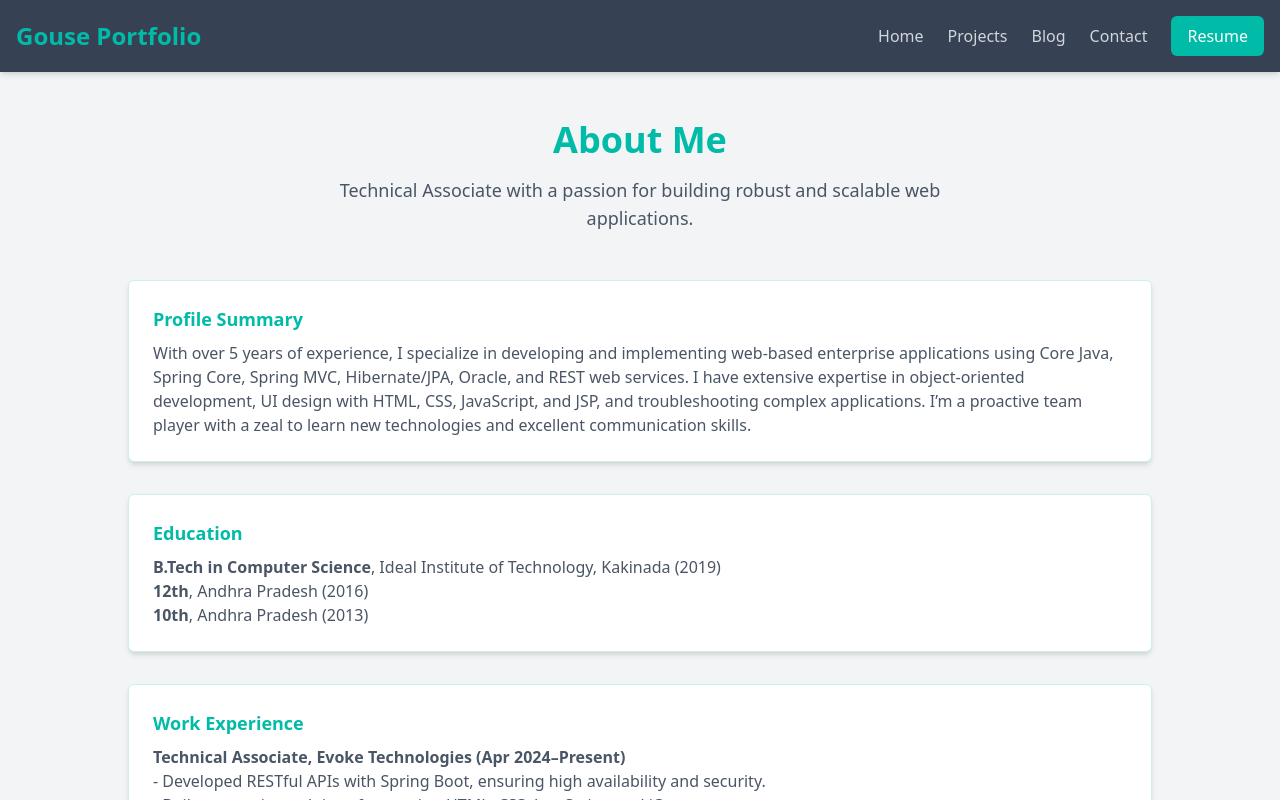
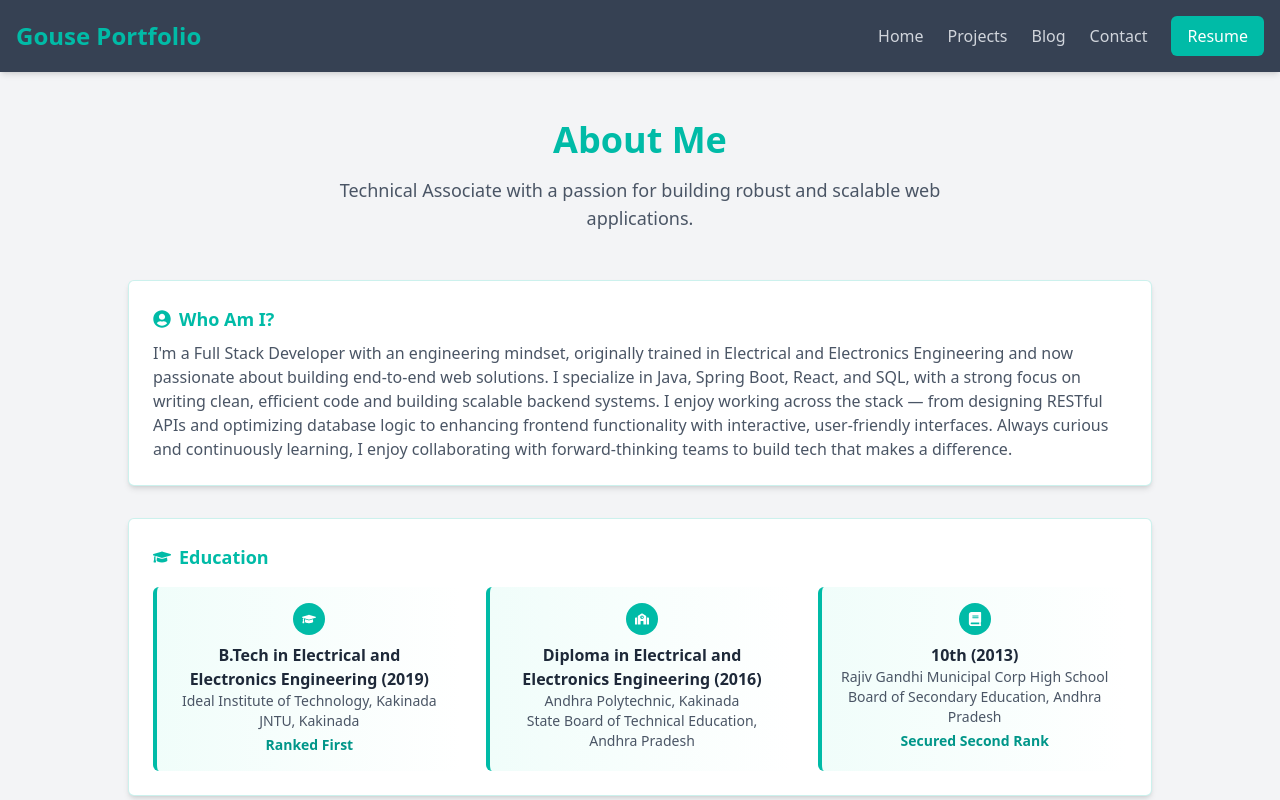
Before and after one commit to Gouse1229/gouse-portfolio, a React (Vite) app: page /about in a window 1280 px wide. Shown: the top 800 px of the page. Built offline with nearby package versions, Linux system fonts and the light colour scheme.

Commit message:
Design change
Updated About page design and projects design

```diff
--- a/src/pages/About.jsx
+++ b/src/pages/About.jsx
@@ -1,6 +1,7 @@
 import React from 'react';
 import { motion } from 'framer-motion';
 import { Link } from 'react-router-dom';
+import { FaUserCircle, FaGraduationCap, FaSchool, FaBook, FaBuilding } from 'react-icons/fa';
 
 // Animation variants
 const fadeIn = {
@@ -15,6 +16,16 @@ const card = {
 
 const stagger = {
   visible: { transition: { staggerChildren: 0.2 } },
+};
+
+const timelineItem = {
+  hidden: { opacity: 0, x: -20 },
+  visible: { opacity: 1, x: 0, transition: { duration: 0.4 } },
+};
+
+const educationCard = {
+  hidden: { opacity: 0, scale: 0.8 },
+  visible: { opacity: 1, scale: 1, transition: { duration: 0.5 } },
 };
 
 const About = () => {
@@ -36,6 +47,8 @@ const About = () => {
 
       <motion.div
         variants={stagger}
+        initial="hidden"
+        animate="visible"
         className="max-w-5xl mx-auto grid grid-cols-1 gap-6 sm:gap-8"
       >
         <motion.div
@@ -43,10 +56,89 @@ const About = () => {
           whileHover={{ scale: 1.02, boxShadow: '0 4px 20px rgba(0, 0, 0, 0.1)' }}
           className="bg-white p-6 rounded-md shadow-md border border-teal-500/20"
         >
-          <h3 className="text-lg font-semibold text-teal-500 mb-2">Profile Summary</h3>
+          <h3 className="text-lg font-semibold text-teal-500 mb-2 flex items-center">
+            <FaUserCircle className="mr-2 text-teal-500" /> Who Am I?
+          </h3>
           <p className="text-gray-600 text-sm sm:text-base">
-            With over 5 years of experience, I specialize in developing and implementing web-based enterprise applications using Core Java, Spring Core, Spring MVC, Hibernate/JPA, Oracle, and REST web services. I have extensive expertise in object-oriented development, UI design with HTML, CSS, JavaScript, and JSP, and troubleshooting complex applications. I’m a proactive team player with a zeal to learn new technologies and excellent communication skills.
+            I'm a Full Stack Developer with an engineering mindset, originally trained in Electrical and Electronics Engineering and now passionate about building end-to-end web solutions. I specialize in Java, Spring Boot, React, and SQL, with a strong focus on writing clean, efficient code and building scalable backend systems. I enjoy working across the stack — from designing RESTful APIs and optimizing database logic to enhancing frontend functionality with interactive, user-friendly interfaces.
+            Always curious and continuously learning, I enjoy collaborating with forward-thinking teams to build tech that makes a difference.
           </p>
+        </motion.div>
+
+        <motion.div
+          variants={card}
+          className="bg-white p-6 rounded-md shadow-md border border-teal-500/20"
+        >
+          <h3 className="text-lg font-semibold text-teal-500 mb-4 flex items-center">
+            <FaGraduationCap className="mr-2 text-teal-500" /> Education
+          </h3>
+          <motion.div
+            variants={stagger}
+            className="flex flex-col sm:flex-row gap-4 sm:gap-6"
+          >
+            <motion.div
+              variants={educationCard}
+              whileHover={{ scale: 1.05, borderColor: '#0d9488' }}
+              className="flex-1 bg-gradient-to-r from-teal-50 to-white p-4 rounded-md border-l-4 border-teal-500 min-h-[120px] sm:min-h-[120px] flex flex-col"
+            >
+              <div className="w-8 h-8 bg-teal-500 text-white rounded-full flex items-center justify-center mx-auto mb-2">
+                <FaGraduationCap className="text-sm" />
+              </div>
+              <div className="text-center">
+                <h4 className="font-bold text-base text-gray-800">
+                  B.Tech in Electrical and Electronics Engineering (2019)
+                </h4>
+                <div className="text-sm text-gray-600">
+                  <span className="block">Ideal Institute of Technology, Kakinada</span>
+                  <span className="block">JNTU, Kakinada</span>
+                </div>
+                <p className="text-sm font-semibold text-teal-600 mt-1">
+                  Ranked First
+                </p>
+              </div>
+            </motion.div>
+
+            <motion.div
+              variants={educationCard}
+              whileHover={{ scale: 1.05, borderColor: '#0d9488' }}
+              className="flex-1 bg-gradient-to-r from-teal-50 to-white p-4 rounded-md border-l-4 border-teal-500 min-h-[120px] sm:min-h-[120px] flex flex-col"
+            >
+              <div className="w-8 h-8 bg-teal-500 text-white rounded-full flex items-center justify-center mx-auto mb-2">
+                <FaSchool className="text-sm" />
+              </div>
+              <div className="text-center">
+                <h4 className="font-bold text-base text-gray-800">
+                  Diploma in Electrical and Electronics Engineering (2016)
+                </h4>
+                <div className="text-sm text-gray-600">
+                  <span className="block">Andhra Polytechnic, Kakinada</span>
+                  <span className="block">State Board of Technical Education, Andhra Pradesh</span>
+                </div>
+              </div>
+            </motion.div>
+
+            <motion.div
+              variants={educationCard}
+              whileHover={{ scale: 1.05, borderColor: '#0d9488' }}
+              className="flex-1 bg-gradient-to-r from-teal-50 to-white p-4 rounded-md border-l-4 border-teal-500 min-h-[120px] sm:min-h-[120px] flex flex-col"
+            >
+              <div className="w-8 h-8 bg-teal-500 text-white rounded-full flex items-center justify-center mx-auto mb-2">
+                <FaBook className="text-sm" />
+              </div>
+              <div className="text-center">
+                <h4 className="font-bold text-base text-gray-800">
+                  10th (2013)
+                </h4>
+                <div className="text-sm text-gray-600">
+                  <span className="block">Rajiv Gandhi Municipal Corp High School</span>
+                  <span className="block">Board of Secondary Education, Andhra Pradesh</span>
+                </div>
+                <p className="text-sm font-semibold text-teal-600 mt-1">
+                  Secured Second Rank
+                </p>
+              </div>
+            </motion.div>
+          </motion.div>
         </motion.div>
 
         <motion.div
@@ -54,32 +146,40 @@ const About = () => {
           whileHover={{ scale: 1.02, boxShadow: '0 4px 20px rgba(0, 0, 0, 0.1)' }}
           className="bg-white p-6 rounded-md shadow-md border border-teal-500/20"
         >
-          <h3 className="text-lg font-semibold text-teal-500 mb-2">Education</h3>
+          <h3 className="text-lg font-semibold text-teal-500 mb-4 flex items-center">
+            <FaBuilding className="mr-2 text-teal-500" /> Work Experience
+          </h3>
+          <div className="relative pl-8">
+            <div className="absolute left-3 top-0 bottom-0 w-1 bg-teal-500"></div>
+
+            <motion.div variants={timelineItem} className="mb-6 relative">
+              <div className="absolute left-[-28px] top-1 w-4 h-4 bg-teal-500 rounded-full border-2 border-white"></div>
               <p className="text-gray-600 text-sm sm:text-base">
-            <strong>B.Tech in Computer Science</strong>, Ideal Institute of Technology, Kakinada (2019)<br />
-            <strong>12th</strong>, Andhra Pradesh (2016)<br />
-            <strong>10th</strong>, Andhra Pradesh (2013)
+                <strong>Technical Associate, Evoke Technologies (Apr 2024–Present)</strong><br />
+                - Developed RESTful APIs with Spring Boot, ensuring high availability and security.<br />
+                - Built responsive web interfaces using HTML, CSS, JavaScript, and GSP.<br />
+                - Optimized Oracle PL/SQL queries to enhance performance.
               </p>
             </motion.div>
 
-        <motion.div
-          variants={card}
-          whileHover={{ scale: 1.02, boxShadow: '0 4px 20px rgba(0, 0, 0, 0.1)' }}
-          className="bg-white p-6 rounded-md shadow-md border border-teal-500/20"
-        >
-          <h3 className="text-lg font-semibold text-teal-500 mb-2">Work Experience</h3>
+            <motion.div variants={timelineItem} className="mb-6 relative">
+              <div className="absolute left-[-28px] top-1 w-4 h-4 bg-teal-500 rounded-full border-2 border-white"></div>
               <p className="text-gray-600 text-sm sm:text-base">
-            <strong>Technical Associate, Evoke Technologies (Apr 2024–Present)</strong><br />
-            - Developed RESTful APIs with Spring Boot, ensuring high availability and security.<br />
-            - Built responsive web interfaces using HTML, CSS, JavaScript, and jQuery.<br />
-            - Optimized Oracle PL/SQL queries to enhance performance.<br /><br />
                 <strong>Software Engineer, Mitratech India LLP (Nov 2021–Mar 2024)</strong><br />
-            - Developed new features, collaborated on UI/UX improvements, and conducted code reviews.<br />
-            - Wrote unit and integration tests, participated in agile processes, and provided knowledge transfer.<br /><br />
+                - Reduced time spent by e-billing admins for tracking, reviewing, and approving timekeeper and rates by providing a single-step process with increased visibility and tracking for new timekeeper with rates approvals.<br />
+                - Reduced payment delays between legal departments and firms with improved e-billing workflows for invoices, rates, and expanded timekeeper classifications.
+              </p>
+            </motion.div>
+
+            <motion.div variants={timelineItem} className="relative">
+              <div className="absolute left-[-28px] top-1 w-4 h-4 bg-teal-500 rounded-full border-2 border-white"></div>
+              <p className="text-gray-600 text-sm sm:text-base">
                 <strong>Survey Programmer, Dynata (Dec 2019–Nov 2021)</strong><br />
                 - Designed and tested survey questionnaires, ensuring error-free delivery.<br />
                 - Coordinated with clients to resolve issues and verify data post-launch.
               </p>
+            </motion.div>
+          </div>
         </motion.div>
       </motion.div>
 
--- a/src/pages/Projects.jsx
+++ b/src/pages/Projects.jsx
@@ -31,12 +31,11 @@ const Projects = () => {
       responsible for mining and transforming large-scale DNS-related data.
       The UI and API modules consume and present the mined data through user-friendly
       interfaces and secured RESTful services, enabling users to interact with DNS insights efficiently`
-
       ],
       responsibilities: [
-        'Developed and enhanced RESTful APIs with Spring Boot, ensuring high availability, security, and low-latency responses.',
-        'Creating New menu items to the UI applications',
-        'Creating or optimizing the PL/SQL procedures',
+        'Developed and enhanced RESTful APIs using Spring Boot, focusing on high availability, security, and performance',
+        'Created and integrated new menu items and features in the UI application for improved user interaction',
+        'Designed, optimized, and maintained PL/SQL procedures to support efficient backend data operations',
       ],
       tech: ['Core Java', 'HTML', 'CSS', 'JavaScript', 'Spring boot', 'GSP', 'RESTful Web Services','Oracle','Groovy Grails', 'Spring Batch'],
       honors: 'Received Shout-outs',
@@ -51,11 +50,9 @@ const Projects = () => {
         'TeamConnect is an Enterprise Legal Management (ELM) software for legal operations, combining matter management, e-billing, legal spend management, document management, and reporting.',
       ],
       responsibilities: [
-        'Groomed and developed new features based on specifications, identifying edge cases and suggesting improvements.',
-        'Collaborated with UI/UX teams to enhance user experience.',
-        'Wrote unit and integration tests, and performed code/peer reviews.',
-        'Participated in agile activities.',
-        'Provided knowledge transfer to the support team, clarifying questions about new features.',
+        'Groomed and developed new features based on specifications, identifying edge cases and suggesting improvements.Collaborated with UI/UX teams to enhance user experience.',
+        'Wrote unit and integration tests, and performed code/peer reviews',
+        'Participated in agile activities. Provided knowledge transfer to the support team, clarifying questions about new features.'
       ],
       tech: ['Core Java', 'HTML', 'CSS', 'JavaScript', 'jQuery', 'JSP', 'RESTful Web Services', 'Spring Core', 'Spring MVC'],
       honors: 'Received POB(Pat-On-the-Back) Award(Nov 2024)',
```
Lines whose indentation alone changed are shown as unchanged.
